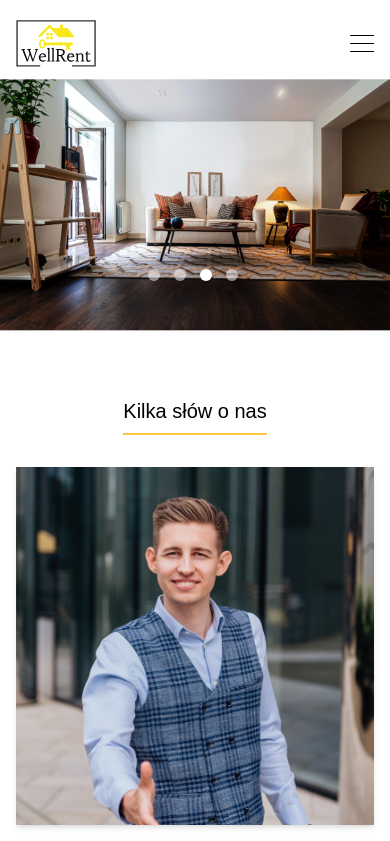
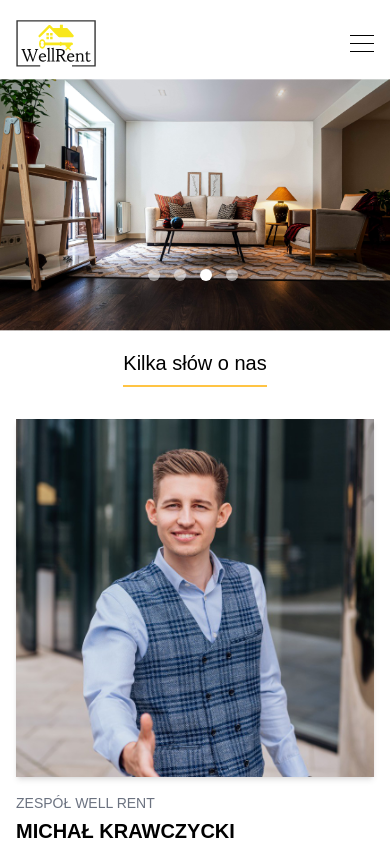
Before and after one commit to WojciechxFalkowski/real_estate_market, a Nuxt app: page / in a window 390 px wide. Shown: the top 841 px of the page. Built offline with nearby package versions, Linux system fonts and the light colour scheme.

Commit message:
add intersection observal component

```diff
--- /dev/null
+++ b/components/AnimatedVisibility.vue
@@ -0,0 +1,73 @@
+<template>
+  <div
+    ref="observerRef"
+    class="duration-600 transition-all transform"
+    :class="{
+      'opacity-0 -translate-y-10': !isVisible,
+      'opacity-100 translate-y-0': isVisible,
+    }"
+  >
+    <slot></slot>
+  </div>
+</template>
+
+<script setup lang="ts">
+const props = defineProps({
+  isMobileImediate: {
+    type: Boolean as PropType<boolean>,
+    default() {
+      return false;
+    },
+  },
+});
+
+const observerRef: Ref<HTMLElement | null> = ref(null);
+const isVisible: Ref<boolean> = ref(false);
+
+let observer: IntersectionObserver | null = null;
+const isMobile = ref(window?.innerWidth < 768);
+
+// Nasłuchiwanie zmian rozmiaru okna, aby dostosować isMobile
+watchEffect(() => {
+  if (window) {
+    isMobile.value = window.innerWidth < 768;
+  }
+});
+
+onMounted(() => {
+  observer = new IntersectionObserver(
+    (entries: IntersectionObserverEntry[]) => {
+      entries.forEach((entry) => {
+        console.log(entry);
+        if (isMobile.value) {
+          if (props.isMobileImediate) {
+            isVisible.value = true;
+          } else {
+            if (entry.intersectionRatio > 0.5) {
+              isVisible.value = true;
+            }
+          }
+        } else {
+          if (entry.intersectionRatio > 0.75) {
+            isVisible.value = true;
+            if (observer && entry.target) {
+              observer.unobserve(entry.target);
+            }
+          }
+        }
+      });
+    },
+    { threshold: [0.5, 1] }
+  );
+
+  if (observerRef.value) {
+    observer.observe(observerRef.value);
+  }
+});
+
+onUnmounted(() => {
+  if (observer) {
+    observer.disconnect();
+  }
+});
+</script>
--- a/nuxt.config.ts
+++ b/nuxt.config.ts
@@ -1,6 +1,8 @@
 // https://nuxt.com/docs/api/configuration/nuxt-config
 export default defineNuxtConfig({
-  modules: ['@nuxtjs/tailwindcss'],
-  devtools: { enabled: true },
-  css: ['~/assets/css/main.css'],
+	modules: [
+		'@nuxtjs/tailwindcss',
+	],
+	devtools: { enabled: true },
+	css: ['~/assets/css/main.css'],
 })
--- a/pages/index.vue
+++ b/pages/index.vue
@@ -7,16 +7,23 @@
   /> -->
   <!-- <div class="container m-auto"> -->
   <HeroCarousel :pictures="pictures" />
-  <!-- </div> -->
 
-  <div class="container m-auto mt-16">
-    <AboutUs />
+  <div class="container mx-auto mt-4 lg:mt-16">
+    <AnimatedVisibility :isMobileImediate="true">
+      <AboutUs />
+    </AnimatedVisibility>
   </div>
 
-  <ContactUs class="container m-auto my-16" />
+  <div class="container m-auto my-16">
+    <AnimatedVisibility>
+      <ContactUs />
+    </AnimatedVisibility>
+  </div>
 
   <div class="container m-auto">
-    <AddressMap />
+    <AnimatedVisibility>
+      <AddressMap />
+    </AnimatedVisibility>
   </div>
 </template>
 
```
